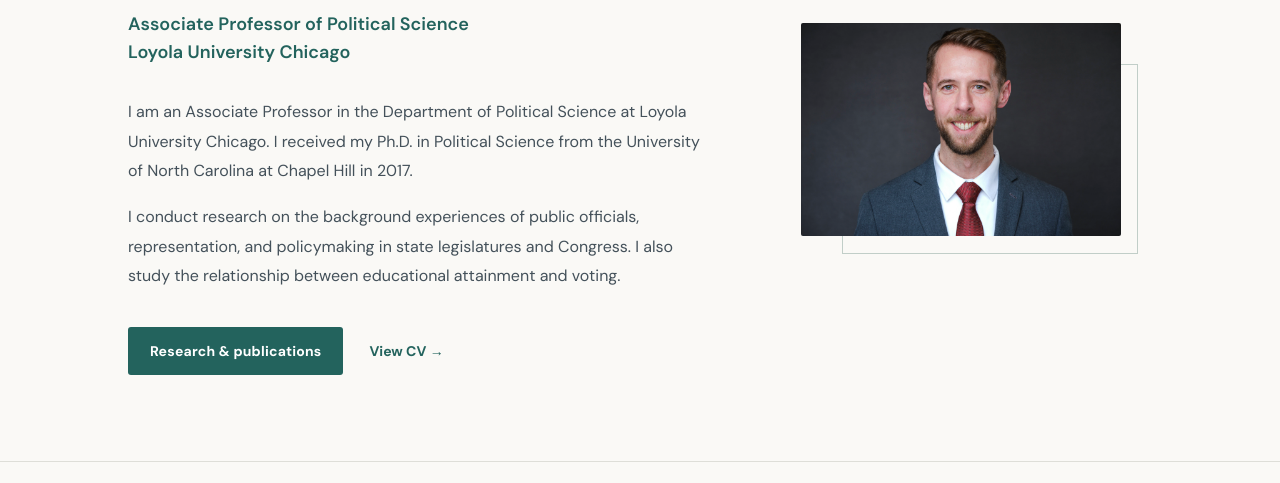
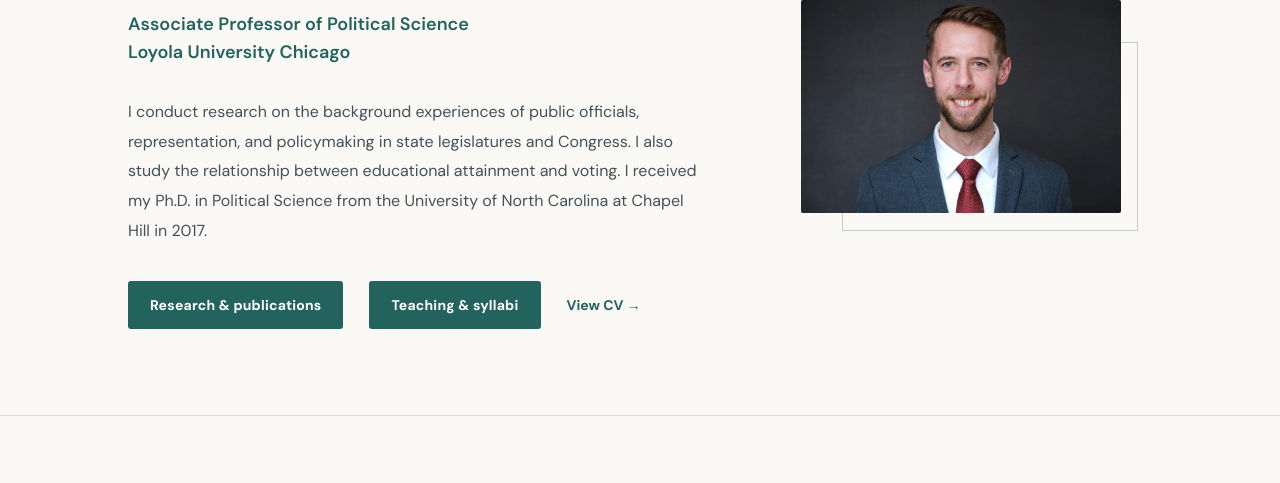
Before and after one commit to erhansen4/erhansen4.github.io, a plain HTML site: page index.html in a window 1280 px wide. Shown: the part 293-776 px from the top of the page. Drawn offline with nearby package versions, Linux system fonts and the light colour scheme.

Commit message:
Update index.html

```diff
--- a/index.html
+++ b/index.html
@@ -1,5 +1,5 @@
 <!doctype html>
 <html lang="en"><head><meta charset="utf-8"><meta name="viewport" content="width=device-width, initial-scale=1"><meta name="description" content="Eric R. Hansen, Associate Professor of Political Science at Loyola University Chicago."><title>About | Eric R. Hansen</title><link rel="stylesheet" href="styles.css"></head>
 <body><header class="site-header"><div class="container header-inner"><a class="brand" href="index.html">Eric Hansen<span class="brand-dot">.</span></a><nav class="nav" aria-label="Primary navigation"><a href="index.html" aria-current="page">About</a><a href="research.html">Research</a><a href="teaching.html">Teaching</a><a href="cv.html">CV</a></nav></div></header>
-<main><div class="container"><section class="hero hero-profile"><div class="hero-copy"><div class="eyebrow">Eric R. Hansen · Political scientist</div><h1>Eric R. Hansen</h1><p class="profile-subtitle">Associate Professor of Political Science<br>Loyola University Chicago</p><div class="bio-text"><p>I am an Associate Professor in the Department of Political Science at Loyola University Chicago. I received my Ph.D. in Political Science from the University of North Carolina at Chapel Hill in 2017.</p><p>I conduct research on the background experiences of public officials, representation, and policymaking in state legislatures and Congress. I also study the relationship between educational attainment and voting.</p></div><div class="hero-links"><a class="button" href="research.html">Research & publications</a><a class="text-link" href="cv.html">View CV</a></div></div><div class="portrait-wrap"><img class="portrait" src="assets/headshot.jpg" alt="Professional headshot of Eric R. Hansen" width="1490" height="992"></div></section></div>
+<main><div class="container"><section class="hero hero-profile"><div class="hero-copy"><div class="eyebrow">Eric R. Hansen · Political scientist</div><h1>Eric R. Hansen</h1><p class="profile-subtitle">Associate Professor of Political Science<br>Loyola University Chicago</p><div class="bio-text"><p>I conduct research on the background experiences of public officials, representation, and policymaking in state legislatures and Congress. I also study the relationship between educational attainment and voting. I received my Ph.D. in Political Science from the University of North Carolina at Chapel Hill in 2017.</p></div><div class="hero-links"><a class="button" href="research.html">Research & publications</a><a class="button" href="teaching.html">Teaching & syllabi</a><a class="text-link" href="cv.html">View CV</a></div></div><div class="portrait-wrap"><img class="portrait" src="assets/headshot.jpg" alt="Professional headshot of Eric R. Hansen" width="1490" height="992"></div></section></div>
 <section class="section"><div class="container section-grid"><h2 class="section-label">Contact Me</h2><div><p>Feel free to get in touch by email or connect with me on X.</p><p><strong>Email:</strong> <a href="mailto:ehansen4@luc.edu">ehansen4@luc.edu</a></p><p><strong>X:</strong> <a href="https://x.com/prof_ehansen" target="_blank" rel="noopener noreferrer">@prof_ehansen</a></p></div></div></section></main><footer class="footer"><div class="container footer-inner"><span>© <span id="year">2026</span> Eric R. Hansen</span><span>Department of Political Science · Loyola University Chicago</span></div></footer><script>document.getElementById('year').textContent=new Date().getFullYear()</script></body></html>
```
